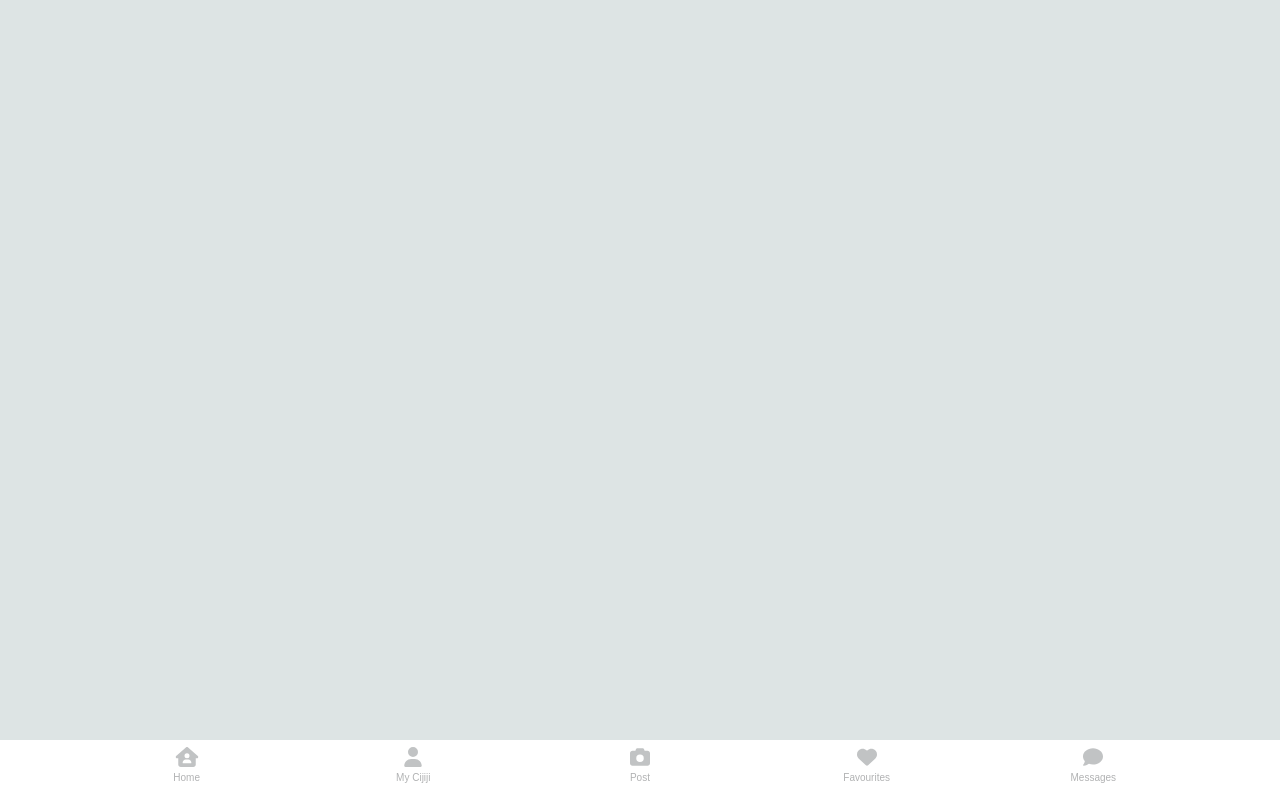
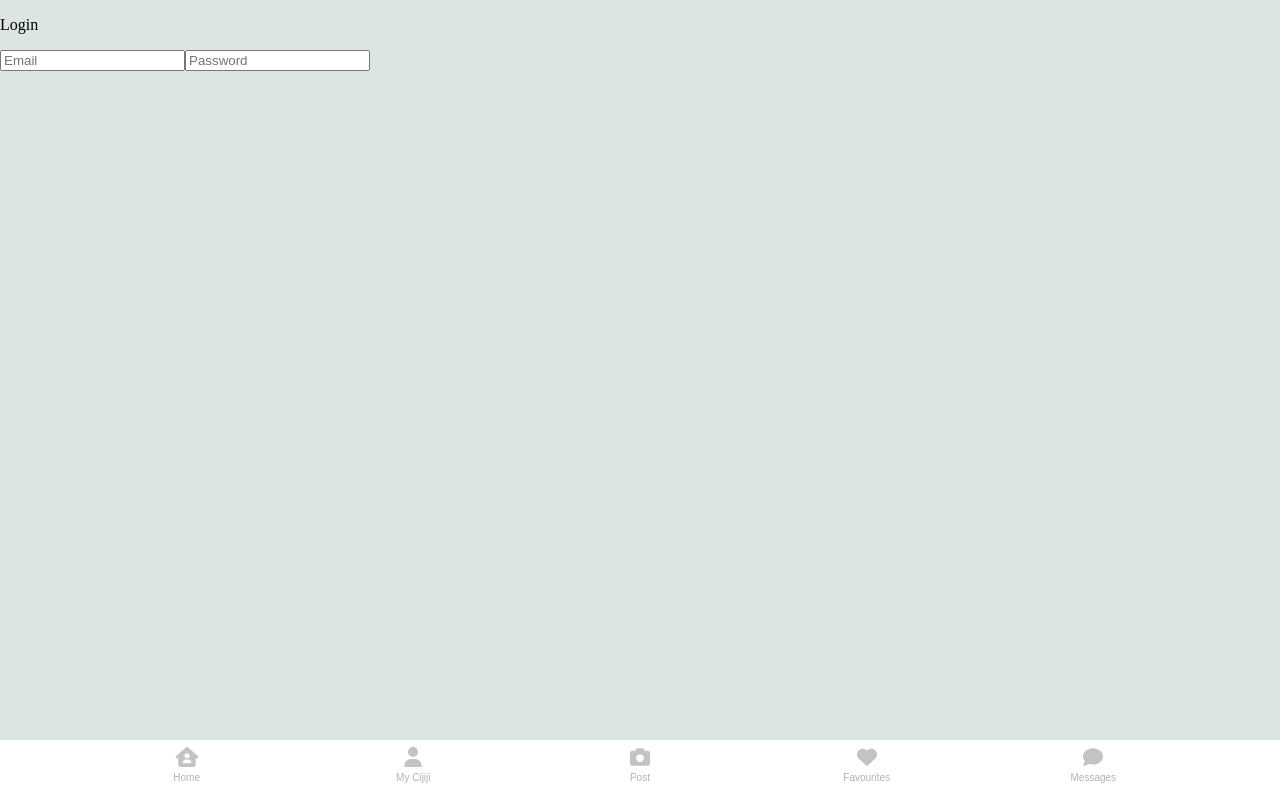
Before and after one commit to Cxlopez/Cijiji, a React (Create React App) app: page /login in a window 1280 px wide. Built offline with nearby package versions, Linux system fonts and the light colour scheme.

Commit message:
add login page path

```diff
--- a/src/App.js
+++ b/src/App.js
@@ -5,6 +5,7 @@ import MyCijiji from './pages/MyCijiji';
 import Post from './pages/Post';
 import Favourites from './pages/Favourites';
 import Messages from './pages/Messages';
+import Login from './pages/Login';
 import { Route, Routes } from 'react-router-dom';
 
 function App() {
@@ -18,6 +19,7 @@ function App() {
         <Route path='/post' element={<Post />} />
         <Route path='/favourites' element={<Favourites />} />
         <Route path='/messages' element={<Messages />} />
+        <Route path='/login' element={<Login />}/>
       </Routes>
     </div>
   );
--- a/src/pages/Login.js
+++ b/src/pages/Login.js
@@ -2,7 +2,15 @@ import React from 'react'
 
 function Login() {
   return (
-    <div>Login</div>
+    <div>
+      <nav>
+        <p>Login</p>
+      </nav>
+      <from>
+        <input type="text" placeholder='Email' />
+        <input type="text" placeholder='Password' />
+      </from>
+    </div>
   )
 }
 
```
